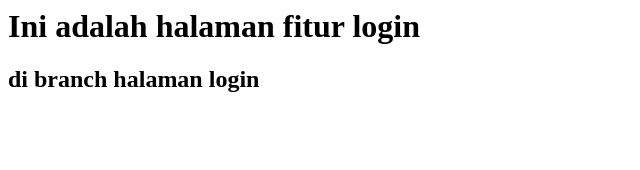
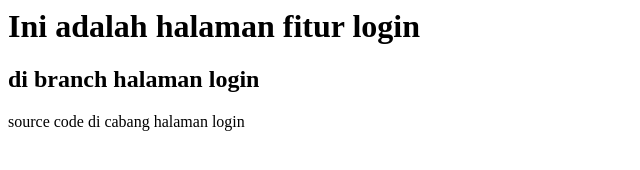
Before and after one commit to humanizar/belajar-git, a plain HTML site: page login.html in a window 1280 px wide. Shown: the whole page, without its empty margins (0-640 px from the left). Drawn offline with Linux system fonts and the light colour scheme.

Commit message:
Perubahan pada cabang halaman_login

```diff
--- a/login.html
+++ b/login.html
@@ -6,5 +6,6 @@
 	<body>
 		<h1>Ini adalah halaman fitur login</h1>
 		<h2>di branch halaman login</h2>
+		<p>source code di cabang halaman login</p>
 	</body>
 </html>
```
